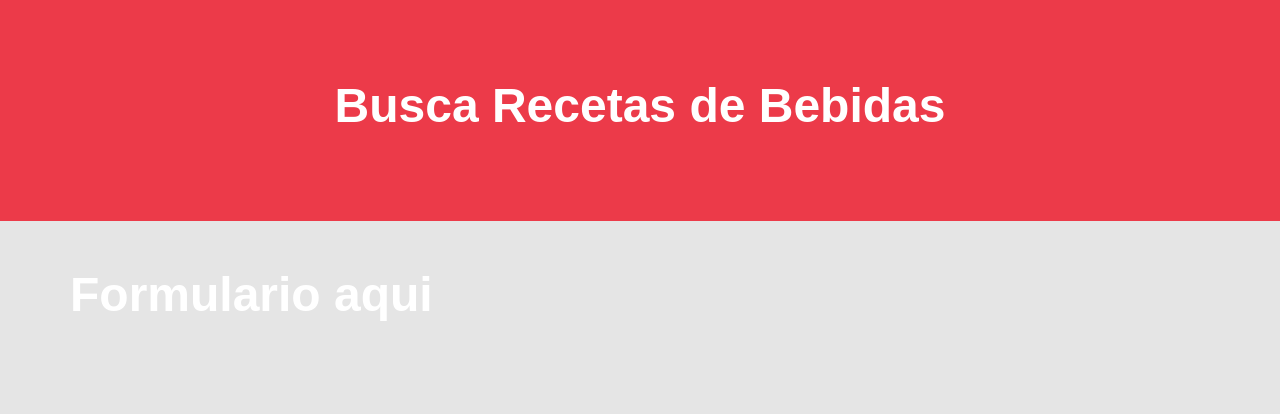
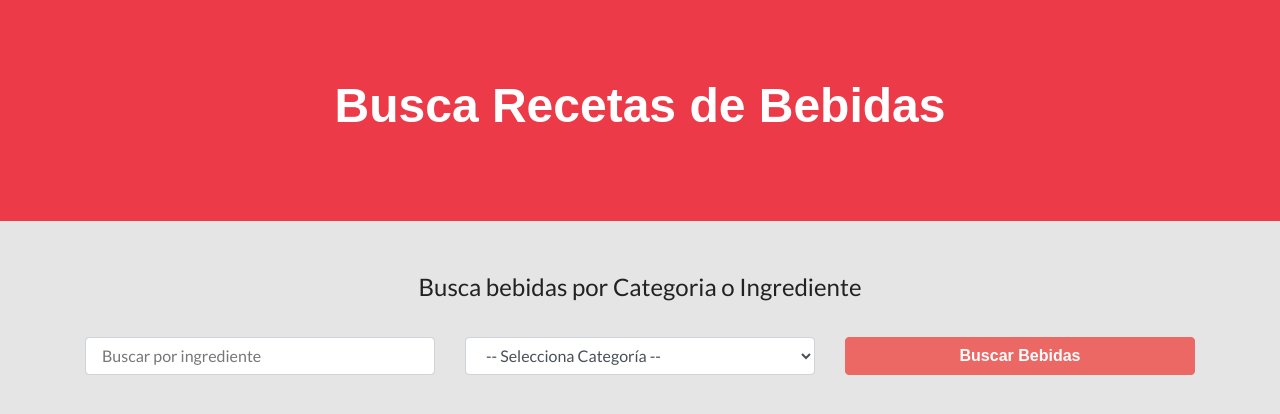
Before and after one commit to micspinis/Drink-Maker, a React (Create React App) app: page / in a window 1280 px wide. Shown: the top 414 px of the page. Built offline with nearby package versions, Linux system fonts and the light colour scheme; a web font is replaced by a local one.

Commit message:
Modificando Formulario

```diff
--- a/src/components/Formulario.js
+++ b/src/components/Formulario.js
@@ -2,7 +2,37 @@
 
 const Formulario = () => {
     return (
-        <h1>Formulario aqui</h1>
+        <form className="col-12">
+            <fieldset className="text-center">
+                <legend>Busca bebidas por Categoria o Ingrediente</legend>
+            </fieldset>
+
+            <div className="row mt-4">
+                <div className="col-md-4">
+                    <input
+                        name="nombre"
+                        className="form-control"
+                        type="text"
+                        placeholder="Buscar por ingrediente"
+                    />
+                </div>
+                <div className="col-md-4">
+                    <select
+                        className="form-control"
+                        name="categoria"
+                    >
+                         <option value="">-- Selecciona Categoría --</option>
+                    </select>
+                </div>
+                <div className="col-md-4">
+                    <input
+                        type="submit"
+                        className="btn btn-block btn-primary"
+                        value="Buscar Bebidas"
+                    />
+                </div>
+            </div>
+        </form>
      );
 }
 
```
